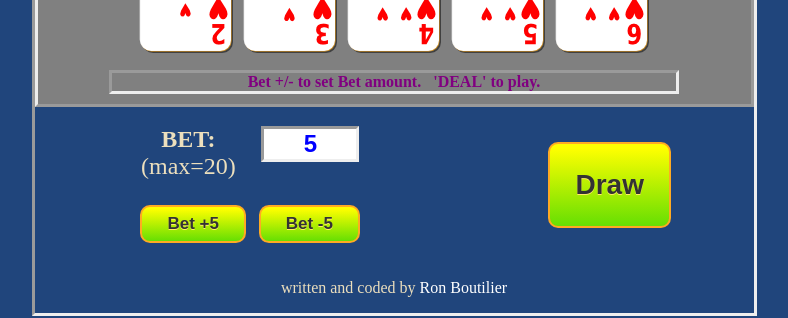
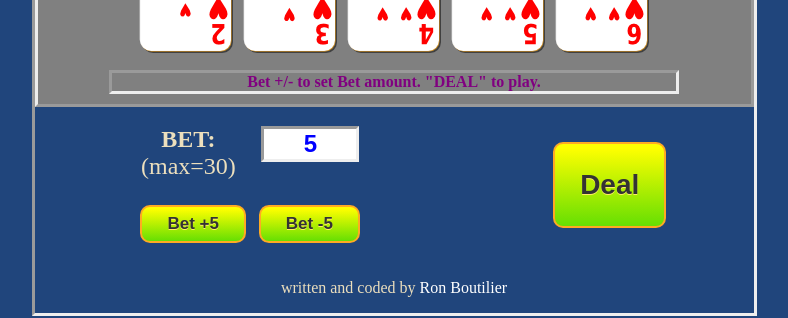
Before and after one commit to ronbout/video-poker-react, a React (Vite) app: page / in a window 1280 px wide. Shown: the part 388-706 px from the top of the page, without its empty margins (246-1034 px from the left). Built offline with nearby package versions, Linux system fonts and the light colour scheme; the HTML template or start-up script is replaced by a standard one.

Commit message:
Include the displayBar and userMessage state, and incorporate them into the deal method.  Next is the Hold functionality.

```diff
--- a/src/assets/Deck.js
+++ b/src/assets/Deck.js
@@ -104,7 +104,7 @@ export var Deck = function () {
 		_deck[i] = i;
 	}
 
-	this.deal = function (numCards, updateCntFlg) {
+	this.deal = function (numCards = 5, updateCntFlg) {
 		if (numCards > constants.DECK_SIZE - _deckCnt) {
 			return false;
 		}
--- a/src/assets/constants.js
+++ b/src/assets/constants.js
@@ -3,9 +3,10 @@ export const DECK_SIZE = 52;
 export const HAND_SIZE = 5;
 export const STARTING_BANK = 1000;
 export const START_BET = 5;
-export const MAX_BET = 20; // 100 for real, just 20 for testing
+export const MAX_BET = 30; // 100 for real, just testing limits
 export const DEAL = 0;
 export const DRAW = 1;
+export const DISP_BAR = "GAME OVER";
 
 export const HIGH_CARD = 0;
 export const PAIR = 1;
@@ -40,3 +41,17 @@ export const HAND_DESCS = [
 	"STRAIGHT FLUSH",
 	"ROYAL FLUSH",
 ];
+
+export const msgs = {
+	init: 'Bet +/- to set Bet amount.   "DEAL" to play.',
+	draw: 'Click on Cards to hold.   "DRAW" to draw.',
+	lost: "Sorry. You lost.",
+	won: "You won $%%_amt_%%!",
+	odds:
+		"The Calc Odds/EV button looks at every combination of hands \n" +
+		"possible given the cards that you are holding and determines \n" +
+		"an average payout based on your bet size.\n" +
+		"\nNote:  Running the odds calculator with no cards held may take \n" +
+		"a few moments (1,533,939 combos).  The EV for such a calc is in \n" +
+		"the 0.32-0.34 range ($1.6-1.7 per $5 bet)",
+};
--- a/src/components/BetAndDeal.jsx
+++ b/src/components/BetAndDeal.jsx
@@ -1,11 +1,11 @@
 import BetSection from "./BetSection";
 import DealSection from "./DealSection";
 
-const BetAndDeal = ({ bet, setBet, gameMode }) => {
+const BetAndDeal = ({ bet, setBet, gameMode, deal }) => {
 	return (
 		<div id="bet-deal-container" className="flex">
 			<BetSection bet={bet} setBet={setBet} />
-			<DealSection gameMode={gameMode} />
+			<DealSection gameMode={gameMode} deal={deal} />
 		</div>
 	);
 };
--- a/src/components/CardsSection.jsx
+++ b/src/components/CardsSection.jsx
@@ -1,7 +1,8 @@
 // import { Deck } from "../assets/Deck";
+import * as constants from "../assets/constants";
 import CardDisplay from "./CardDisplay";
 
-const CardsSection = ({ hand }) => {
+const CardsSection = ({ gameMode, hand, displayBar }) => {
 	const renderCards = () => {
 		return (
 			<>
@@ -12,12 +13,20 @@ const CardsSection = ({ hand }) => {
 		);
 	};
 
+	/**
+	 * lousy way to do this, but following original css.
+	 * who wrote that??  ;)
+	 */
+	const visibilityStyle = gameMode === constants.DEAL ? "visible" : "hidden";
+
 	return (
 		<>
 			<div id="cards" className="flex">
 				{renderCards()}
 			</div>
-			<div id="over">GAME OVER</div>
+			<div id="over" style={{ visibility: visibilityStyle }}>
+				{displayBar}
+			</div>
 		</>
 	);
 };
--- a/src/components/DealSection.jsx
+++ b/src/components/DealSection.jsx
@@ -1,10 +1,10 @@
 import * as constants from "../assets/constants";
-const DealSection = ({ gameMode }) => {
+const DealSection = ({ gameMode, deal }) => {
 	return (
 		<div id="deal-container" className="flex">
 			<div>
 				{gameMode === constants.DEAL ? (
-					<button id="deal-btn" className="btn-yellow btn-large">
+					<button id="deal-btn" className="btn-yellow btn-large" onClick={deal}>
 						Deal
 					</button>
 				) : (
--- a/src/components/Game.jsx
+++ b/src/components/Game.jsx
@@ -2,12 +2,12 @@ import CardsSection from "./CardsSection";
 import Message from "./Message";
 import OddsContainer from "./OddsContainer";
 
-const Game = ({ hand }) => {
+const Game = ({ gameMode, hand, displayBar, userMessage }) => {
 	return (
 		<div id="cards-container" className="flex">
 			<OddsContainer />
-			<CardsSection hand={hand} />
-			<Message />
+			<CardsSection gameMode={gameMode} hand={hand} displayBar={displayBar} />
+			<Message userMessage={userMessage} />
 		</div>
 	);
 };
--- a/src/components/Message.jsx
+++ b/src/components/Message.jsx
@@ -1,9 +1,5 @@
-const Message = () => {
-	return (
-		<div id="msg">
-			Bet +/- to set Bet amount. &nbsp; &apos;DEAL&apos; to play.
-		</div>
-	);
+const Message = ({ userMessage }) => {
+	return <div id="msg">{userMessage}</div>;
 };
 
 export default Message;
--- a/src/pages/Main.jsx
+++ b/src/pages/Main.jsx
@@ -8,27 +8,43 @@ import { useState } from "react";
 const Main = ({ showPayTables }) => {
 	const [bank, setBank] = useState(constants.STARTING_BANK);
 	const [bet, setBet] = useState(constants.START_BET);
-	const [gameMode, setGameMode] = useState(constants.DRAW);
+	const [gameMode, setGameMode] = useState(constants.DEAL);
 	const [hand, setHand] = useState([0, 1, 2, 3, 4]);
 	const [holdCards, setHoldCards] = useState([0, 0, 0, 0, 0]);
+	const [displayBar, setDisplayBar] = useState(constants.DISP_BAR);
+	const [userMessage, setUserMessage] = useState(constants.msgs.init);
 
 	const curDeck = new Deck();
+
+	const deal = () => {
+		curDeck.shuffle();
+		const newHand = curDeck.deal();
+		setHand(newHand);
+		setGameMode(constants.DRAW);
+		setUserMessage(constants.msgs.draw);
+	};
+
 	/**
 	 * STATE
 	 *
 	 * bank
-	 * bet
 	 * game mode (bet/deal)
 	 * hand
 	 * hold cards [0,0,0,0,0]
-	 *
+	 * display bar
+	 * user message
 	 *
 	 */
 	return (
 		<main id="game-container">
 			<Money showPayTables={showPayTables} />
-			<Game hand={hand} />
-			<BetAndDeal bet={bet} setBet={setBet} gameMode={gameMode} />
+			<Game
+				gameMode={gameMode}
+				hand={hand}
+				displayBar={displayBar}
+				userMessage={userMessage}
+			/>
+			<BetAndDeal bet={bet} setBet={setBet} gameMode={gameMode} deal={deal} />
 		</main>
 	);
 };
```
